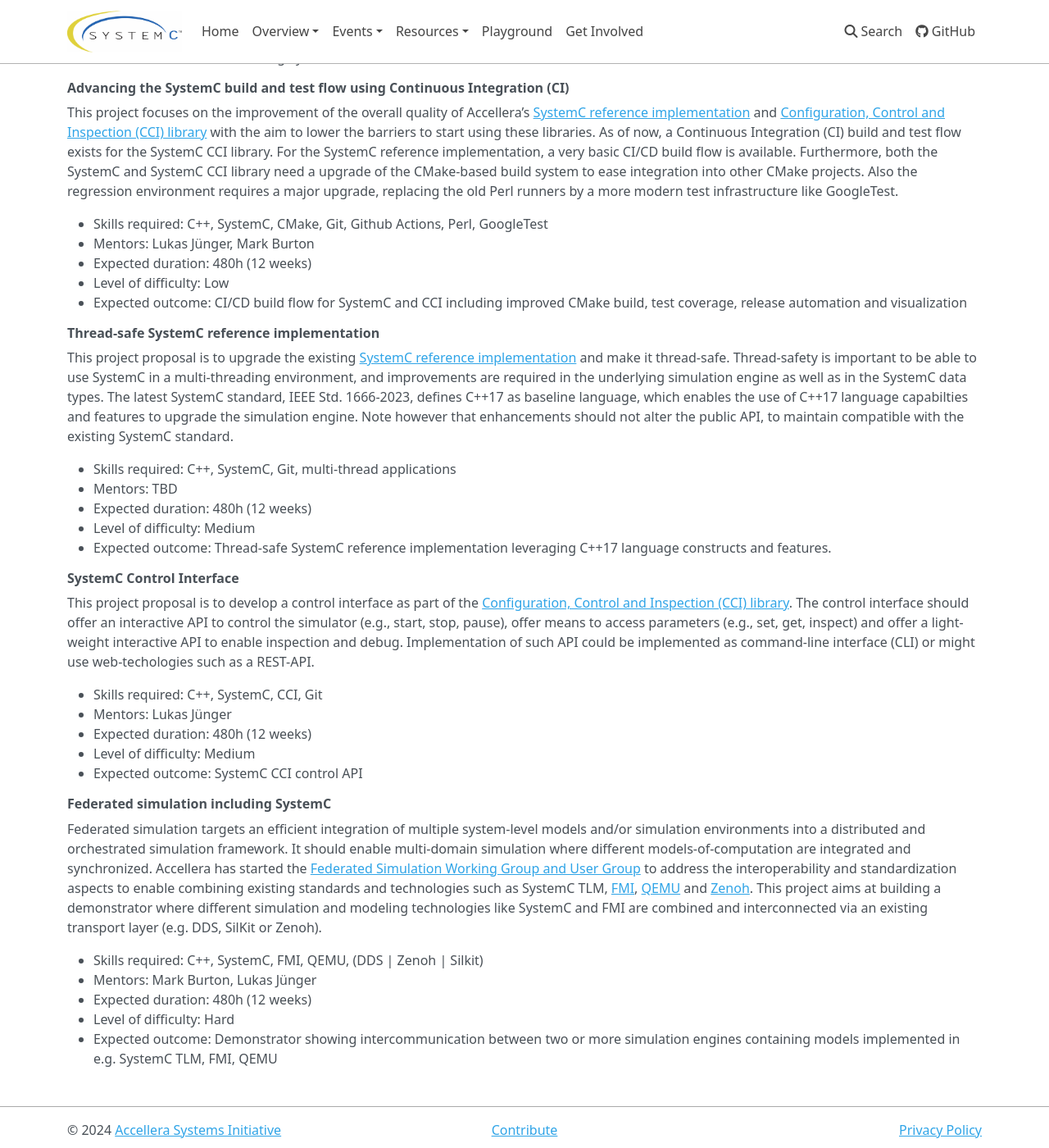
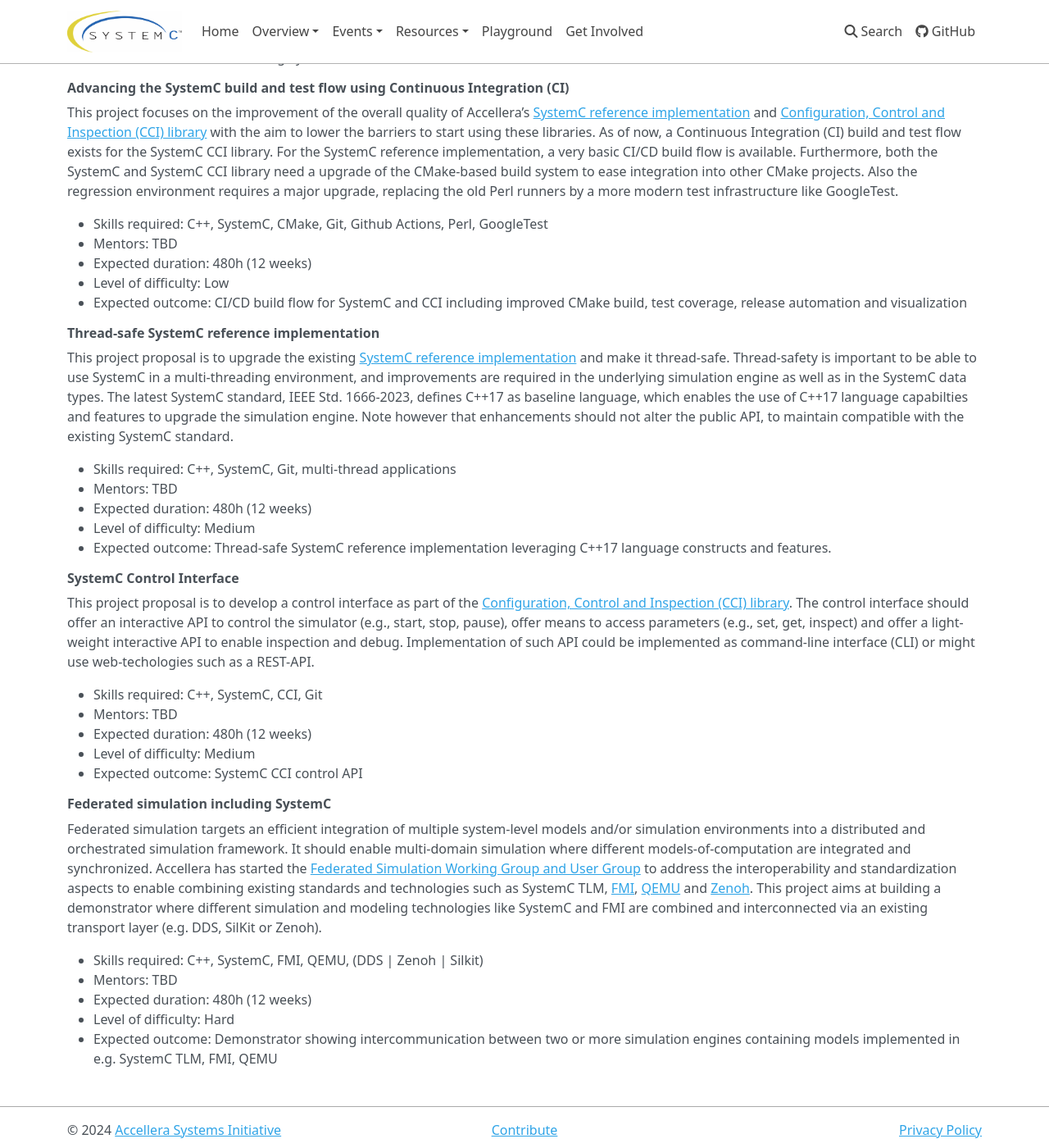
Before and after one commit to accellera-official/systemc.org, an MkDocs documentation site: the page built from docs/sosc2025.md, in a window 1280 px wide and 1400 px high, scrolled down 568 px. Shown: the whole window at 82% size. Built offline with MkDocs 1.6.1, drawn with Linux system fonts in a browser that asks for light colours; nearby versions of some CDN libraries.

Commit message:
Mentors tbd

```diff
--- a/docs/sosc2025.md
+++ b/docs/sosc2025.md
@@ -26,7 +26,7 @@
 This project focuses on the improvement of the overall quality of Accellera’s [SystemC reference implementation][1] and [Configuration, Control and Inspection (CCI) library][6] with the aim to lower the barriers to start using these libraries. As of now, a Continuous Integration (CI) build and test flow exists for the SystemC CCI library. For the SystemC reference implementation, a very basic CI/CD build flow is available. Furthermore, both the SystemC and SystemC CCI library need a upgrade of the CMake-based build system to ease integration into other CMake projects. Also the regression environment requires a major upgrade, replacing the old Perl runners by a more modern test infrastructure like GoogleTest.
 
   * Skills required: C++, SystemC, CMake, Git, Github Actions, Perl, GoogleTest
-  * Mentors: Lukas Jünger, Mark Burton
+  * Mentors: TBD
   * Expected duration: 480h (12 weeks)
   * Level of difficulty: Low
   * Expected outcome: CI/CD build flow for SystemC and CCI including improved CMake build, test coverage, release automation and visualization
@@ -46,7 +46,7 @@
 This project proposal is to develop a control interface as part of the [Configuration, Control and Inspection (CCI) library][6]. The control interface should offer an interactive API to control the simulator (e.g., start, stop, pause), offer means to access parameters (e.g., set, get, inspect) and offer a light-weight interactive API to enable inspection and debug. Implementation of such API could be implemented as command-line interface (CLI) or might use web-techologies such as a REST-API.
 
   * Skills required: C++, SystemC, CCI, Git
-  * Mentors: Lukas Jünger
+  * Mentors: TBD
   * Expected duration: 480h (12 weeks)
   * Level of difficulty: Medium
   * Expected outcome: SystemC CCI control API
@@ -56,7 +56,7 @@
 Federated simulation targets an efficient integration of multiple system-level models and/or simulation environments into a distributed and orchestrated simulation framework. It should enable multi-domain simulation where different models-of-computation are integrated and synchronized. Accellera has started the [Federated Simulation Working Group and User Group][7] to address the interoperability and standardization aspects to enable combining existing standards and technologies such as SystemC TLM, [FMI][8], [QEMU][9] and [Zenoh][10]. This project aims at building a demonstrator where different simulation and modeling technologies like SystemC and FMI are combined and interconnected via an existing transport layer (e.g. DDS, SilKit or Zenoh).
 
   * Skills required: C++, SystemC, FMI, QEMU, (DDS | Zenoh | Silkit)
-  * Mentors: Mark Burton, Lukas Jünger
+  * Mentors: TBD
   * Expected duration: 480h (12 weeks)
   * Level of difficulty: Hard
   * Expected outcome: Demonstrator showing intercommunication between two or more simulation engines containing models implemented in e.g. SystemC TLM, FMI, QEMU
```
